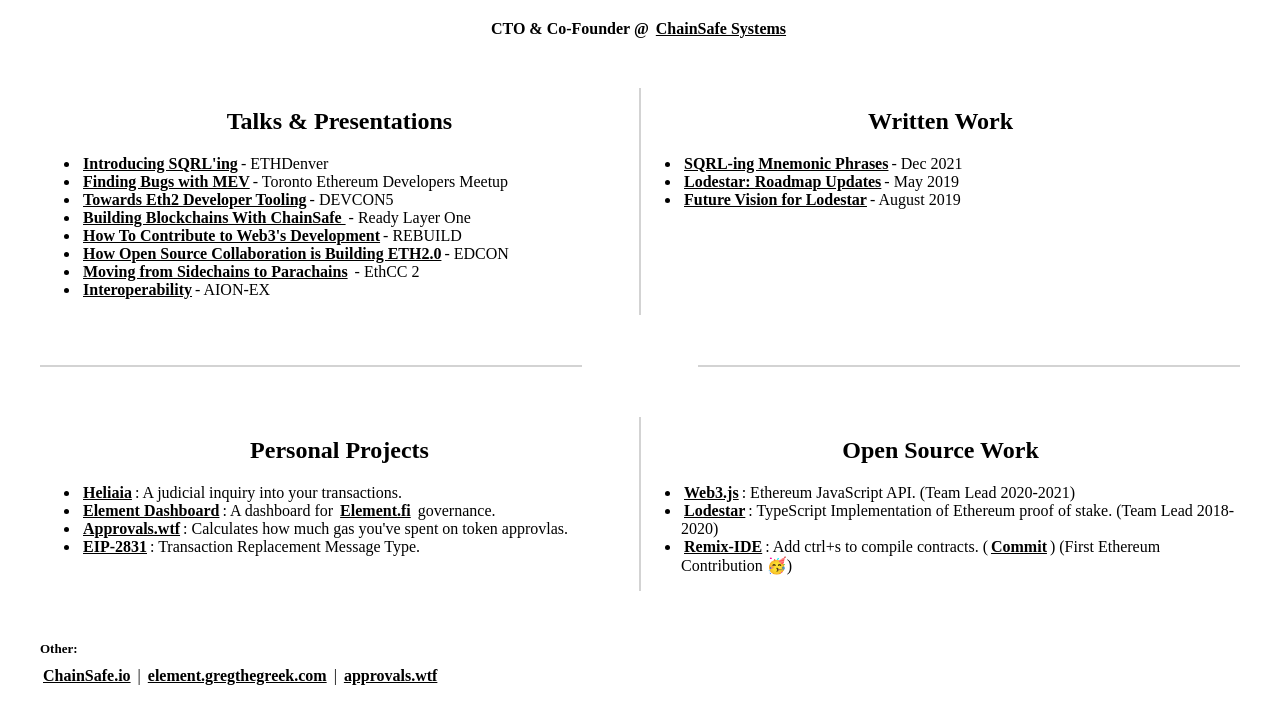
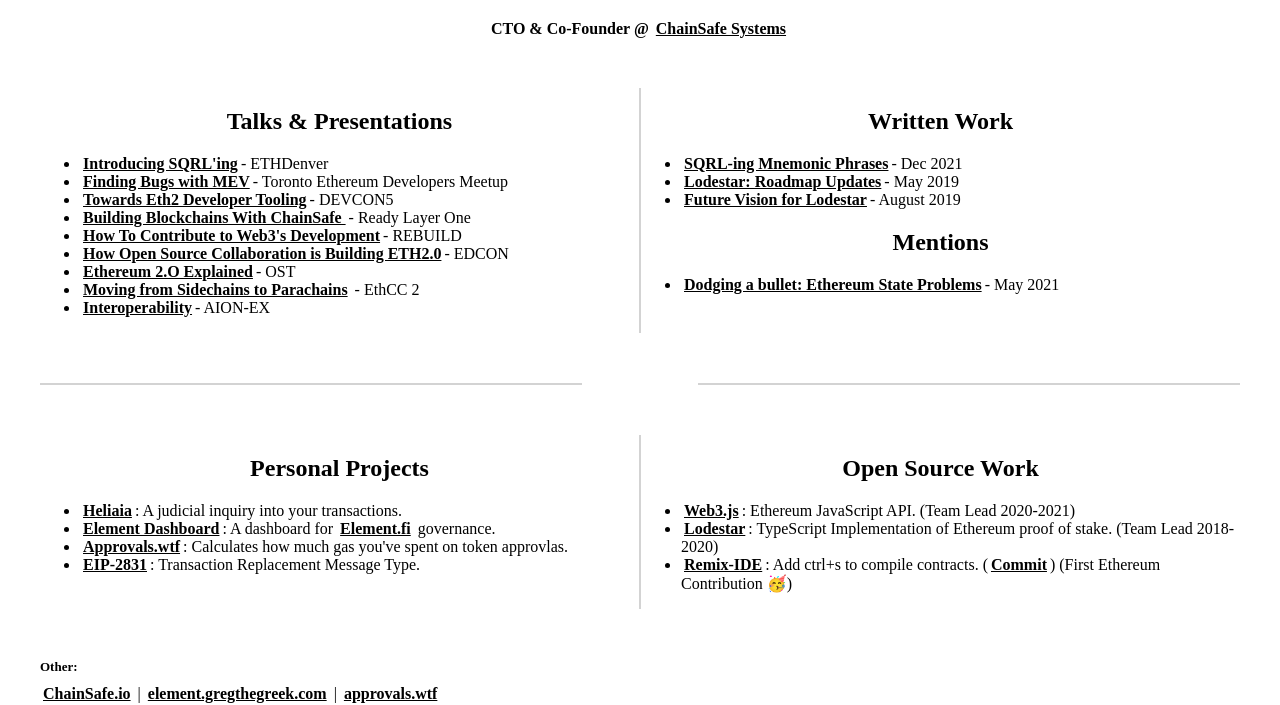
Before and after one commit to GregTheGreek/gregthegreek.com, a plain HTML site: page index.html in a window 1280 px wide. Shown: the part 153-858 px from the top of the page. Drawn offline with Linux system fonts and the light colour scheme.

Commit message:
further updates

```diff
--- a/index.html
+++ b/index.html
@@ -36,6 +36,7 @@
           <li><a target="_" href="https://www.youtube.com/watch?v=0MsmXCv0Aj4&list=PLkHX1KqKqPycUlMtAERXAwHEbCZCsW1FS&index=6">Building Blockchains With ChainSafe </a>- Ready Layer One</li>
           <li><a target="_" href="https://www.youtube.com/watch?v=Tg_I2ywVfvY">How To Contribute to Web3's Development</a>- REBUILD</li>
           <li><a target="_" href="https://www.youtube.com/watch?v=dd4Im4YPBJE">How Open Source Collaboration is Building ETH2.0</a>- EDCON</li>
+          <li><a target="_" href="https://www.youtube.com/watch?v=iOgMP_lpLlQ">Ethereum 2.O Explained</a>- OST</li>
           <li><a target="_" href="https://www.youtube.com/watch?v=1J-p9yZ2Gi0">Moving from Sidechains to Parachains</a> - EthCC 2</li>
           <li><a target="_" href="https://www.youtube.com/watch?v=dd4Im4YPBJE">Interoperability</a>- AION-EX</li>
         </ul>
@@ -47,6 +48,10 @@
           <li><a target="_" href="https://blog.chainsafe.io/sqrl-ing-mnemonic-phrases-97e23491bddc">SQRL-ing Mnemonic Phrases</a>- Dec 2021</li>
           <li><a target="_" href="https://blog.chainsafe.io/lodestar-roadmap-updates-87783c517b9f">Lodestar: Roadmap Updates</a>- May 2019</li>
           <li><a target="_" href="https://blog.chainsafe.io/future-vision-for-lodestar-f5b1ae66377">Future Vision for Lodestar</a>- August 2019</li>
+        </ul>
+        <h2>Mentions</h2>
+        <ul>
+          <li><a target="_" href="https://blog.ethereum.org/2021/05/18/eth_state_problems/">Dodging a bullet: Ethereum State Problems</a>- May 2021</li>
         </ul>
       </div>
     </div>
```
